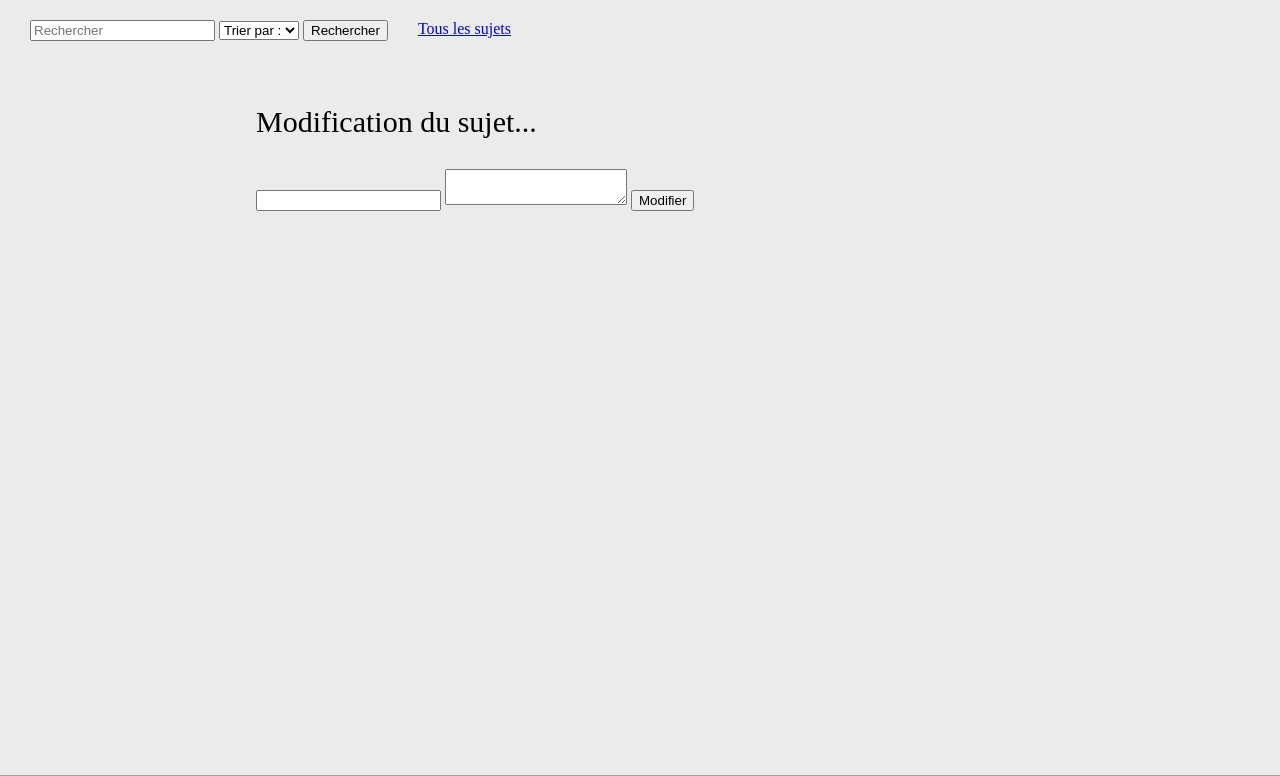
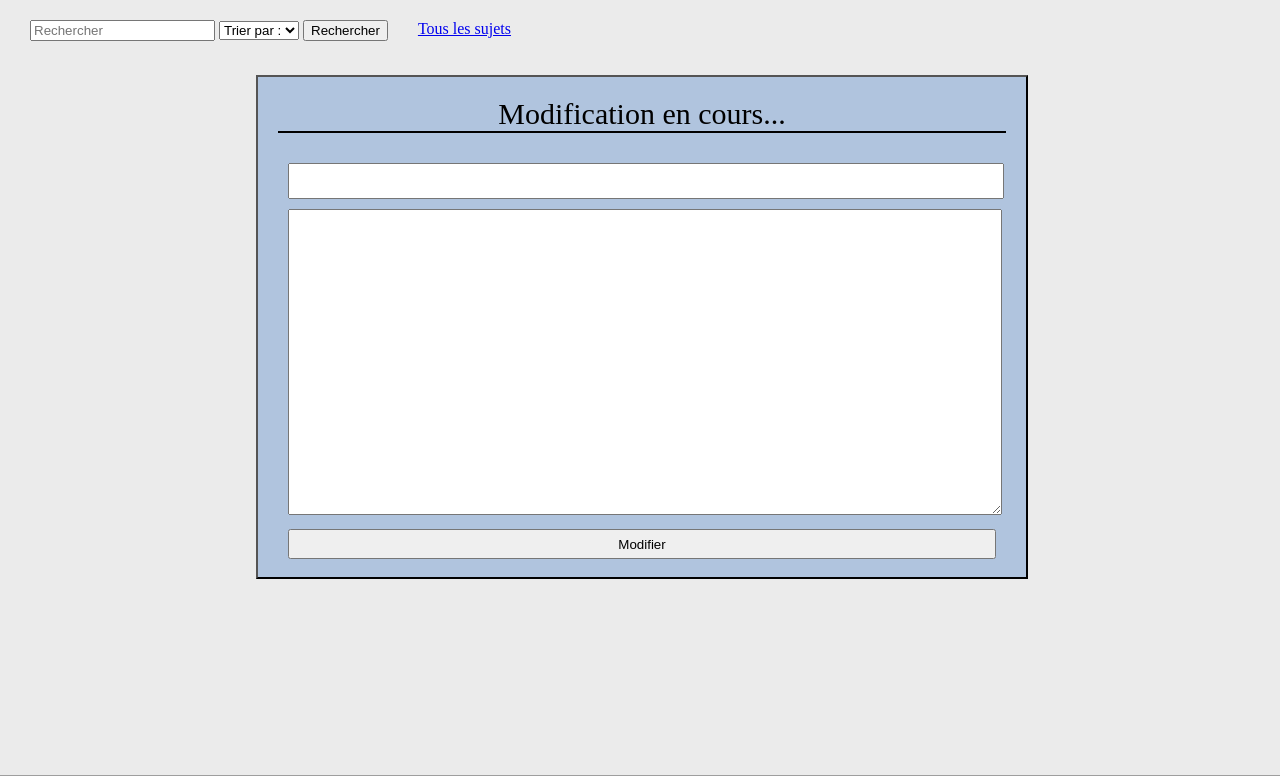
Before and after one commit to DarkUltraPSP/PPE01, a PHP site: page /ModifSujetForm.php in a window 1280 px wide. Shown: the part 100-876 px from the top of the page. Run offline with PHP 8.4, Linux system fonts and the light colour scheme; data comes from the database, SQL or seed files in the repository; data that the repository does not hold is empty; grey boxes are pictures that could not be loaded.

Commit message:
modif sujet terminée

```diff
--- a/Developpement/ModifSujetForm.php
+++ b/Developpement/ModifSujetForm.php
@@ -8,14 +8,15 @@ if (!empty($_POST['idSujet']) && $_POST['content'] && $_POST['nomSujet'])
     $content = $_POST['content'];
 }
 ?>
+<link rel="stylesheet" type="text/css" href="css/ModifSujetForm.css" media="all"/>
 <div class="bloc">
-    <p class="titre">Modification du sujet...</p>
+    <p class="titre">Modification en cours...</p>
     <div class="interieur">
         <form method="POST" action="ModifSujet.php">
-            <input type="text" value="<?php echo $nomSujet ?>" name="nomSujet" />
-            <textarea name="modifSujet"><?php echo $content ?></textarea>
+            <input class="barre" type="text" value="<?php echo $nomSujet ?>" name="nomSujet" />
+            <textarea class="barreTexte" name="modifSujet"><?php echo $content ?></textarea>
             <input type="hidden" value="<?php echo $idSujet?>" name="idSujet" />
-            <input type="submit" value="Modifier"/>
+            <input class="barre" type="submit" value="Modifier"/>
         </form>
     </div>
 </div>
--- a/Developpement/css/ModifSujetForm.css
+++ b/Developpement/css/ModifSujetForm.css
@@ -1,8 +1,8 @@
 .bloc
 {
     background-color: lightsteelblue;
-    width:80%;
-    height:400px;
+    width:100%;
+    height:500px;
     align-self: center;
     border-width:2px;
     border-style:outset;
@@ -17,7 +17,7 @@
 
 .titre
 {
-    font-size:20px;
+    font-size:30px;
     text-align:center;
     border-bottom:2px solid black;
     margin:20px;
@@ -26,12 +26,14 @@
 {
     width: 100%;
     height: 30px;
+    margin-bottom: 10px;
 }
 
 .barreTexte
 {
     width: 100%;
-    height: 200px;
+    height: 300px;
+    margin-bottom: 10px;
 }
 
 .id
```
